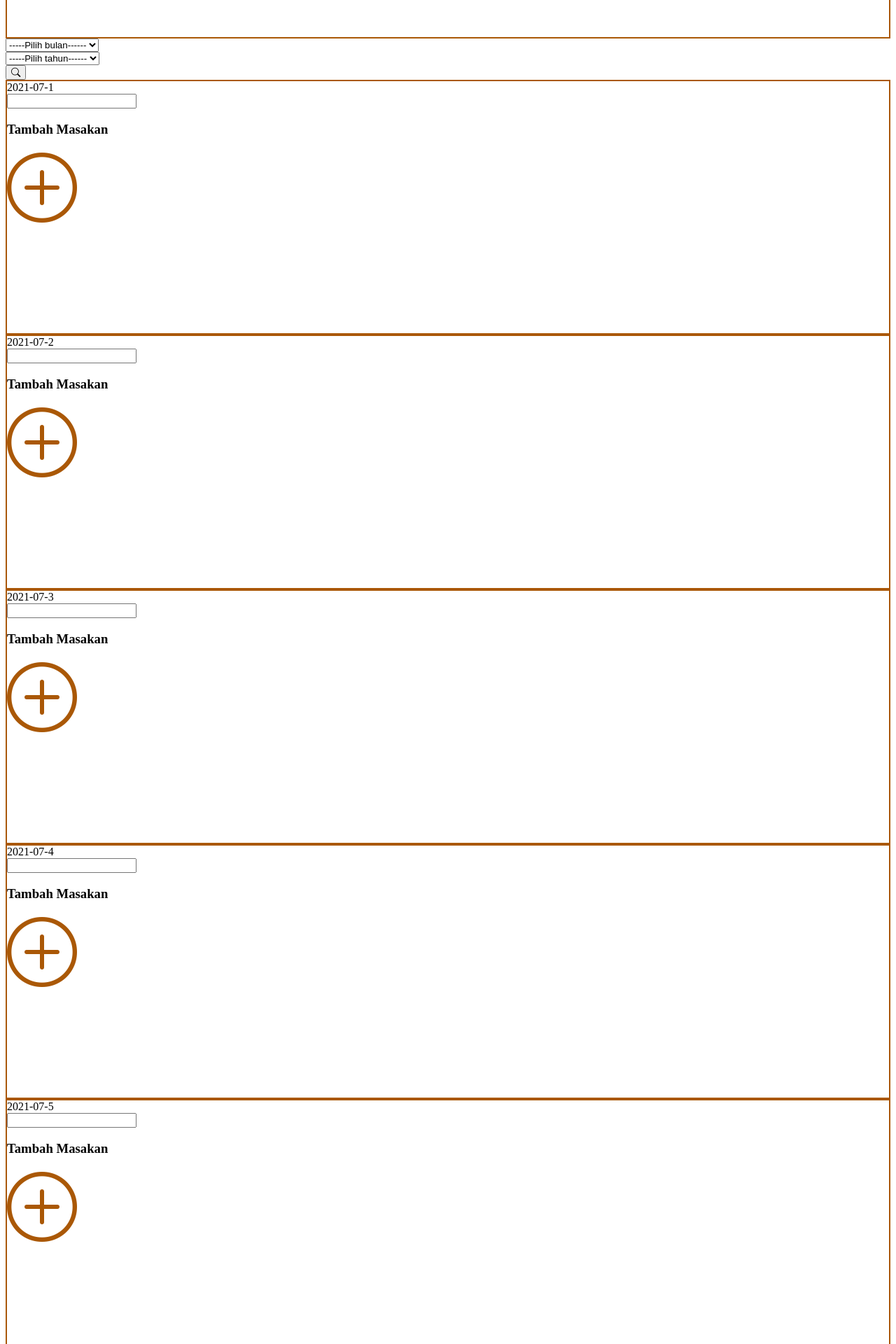
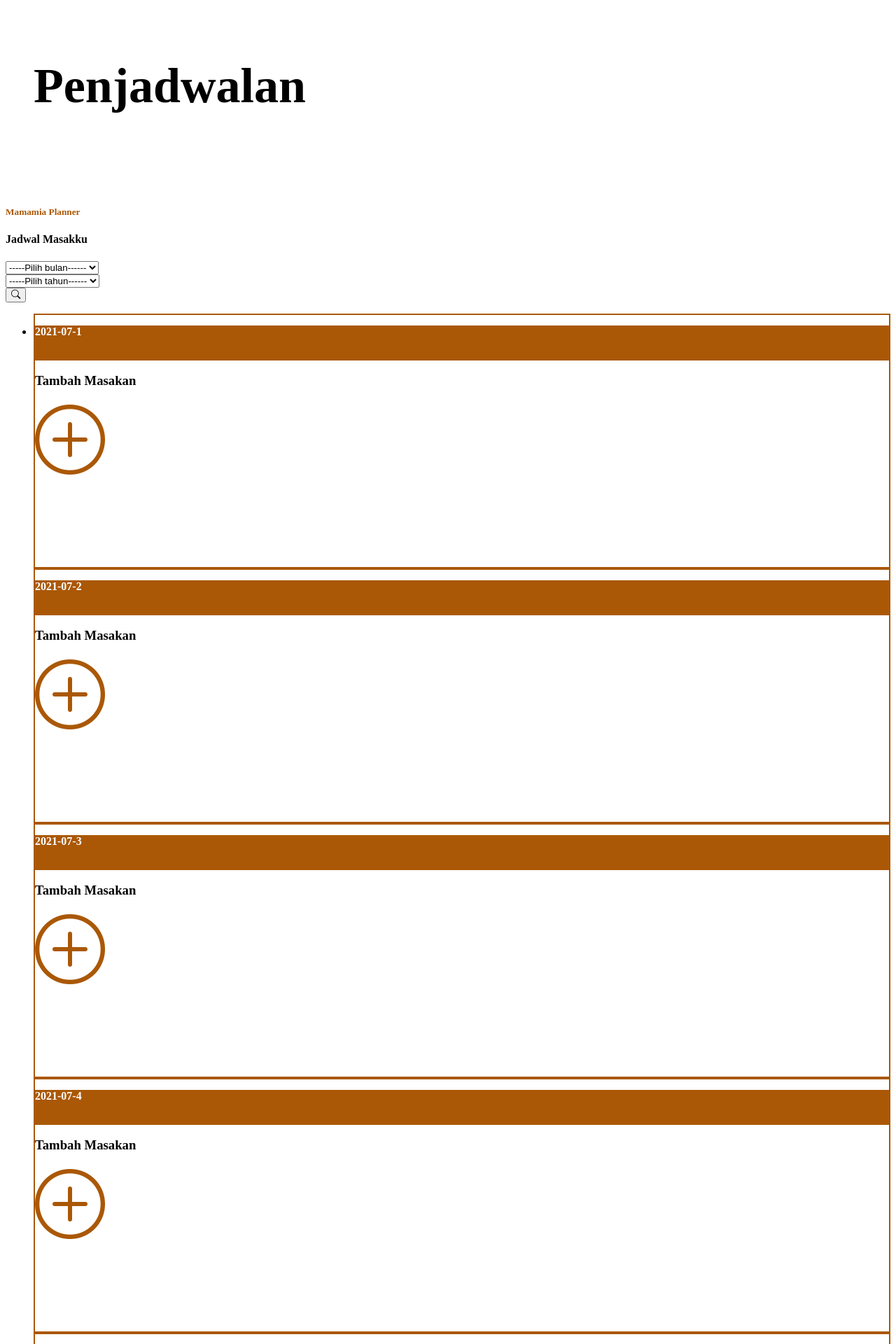
Before and after one commit to nadiaamanda-22/mamamiaplanner, a CodeIgniter app: the page made by application/views/frontend/penjadwalan/index.php in a window 1280 px wide. Shown: the part 317-2237 px from the top of the page at 70% size. Run offline with CodeIgniter, Linux system fonts and the light colour scheme; data that the repository does not hold is empty.

Commit message:
penjadwalan beres, minus hapus, edit, tanggal kurang 1

```diff
--- a/application/views/frontend/menu/menu.php
+++ b/application/views/frontend/menu/menu.php
@@ -44,4 +44,6 @@
       </div>
    </div>
 
+   <script src="<?= base_url() ?>js/F_resep.js"></script>
+
    <!-- End Menu -->
--- a/application/views/frontend/penjadwalan/index.php
+++ b/application/views/frontend/penjadwalan/index.php
@@ -5,22 +5,34 @@
 
   <title>Mamamia Planner</title>
   <link rel="stylesheet" href="https://cdn.jsdelivr.net/npm/bootstrap-icons@1.5.0/font/bootstrap-icons.css">
+
   <link rel="stylesheet" href="<?= base_url('assets/materialize/css/penjadwalan.css'); ?>">
 </head>
 
-         <div class="container penjadwalan1">
-          <div class="row">
-            <div class="col-md-4">
-              <div class="card kotak text-center">
-                <div class="kotakheader"><p>2021-12-01</p></div>
-                <div class="card-body">
-                  <div class="container">
-                    <div class="row">
-                      <div class="col-md-12">
-                        <h3 class="card-title mb-3">Tambah Masakan</h3>
-                      <a href="#modal1" class="modal-trigger"> <span><i class="bi bi-plus-circle plus"></i></span></a>
+<body>
+
+  <!-- sliders -->
+  <div class="slider mb-4">
+    <ul class="slides">
+      <li>
+        <img src="<?php echo base_url() ?>assets/img/slider/2.png"> <!-- random image -->
+        <div class="caption center-align">
+          <h3 class="white-text judul ">Penjadwalan</h3>
         </div>
+      </li>
   </div>
+  <!-- end -->
+
+  <!-- Dropdown -->
+  <div class="container jadwal">
+    <div class="row center">
+      <div class="col m12 s12">
+        <!-- Dropdown -->
+        <div class="container jadwal">
+          <div class="row center">
+            <div class="col m12 s12">
+              <h5>Mamamia Planner</h5>
+              <h4>Jadwal Masakku</h4>
             </div>
           </div>
         </div>
@@ -28,7 +40,8 @@
     </div>
   </div>
 
-        <!-- Form -->
+
+
 
   <div class="container">
     <div class="row">
@@ -52,9 +65,6 @@
       </div>
     </div>
   </div>
-
-        <!-- Akhir Form -->
-
   <?php
   $start = 0;
   $bulan = date('m');
@@ -66,16 +76,16 @@
   $kotak = 1;
   ?>
 
-        <!-- Slider main container -->
+  <!-- Form -->
+  <div class="container">
+    <div class="splide">
+      <div class="splide__track">
+        <ul class="splide__list">
+          <?php for ($i = 0; $i < $slide; $i++) : ?>
+            <li class="splide__slide">
               <div class="container penjadwalan1">
-          <div class="swiper-container swiper1">
-            <!-- Additional required wrapper -->
-            <div class="swiper-wrapper">
-              <?php for ($i = 0; $i < $slide; $i++) : ?>
-                <div class="swiper-slide">
-                  <div class="row page1">
+                <div class="row">
                   <?php for ($j = 0; $j < 6; $j++) : ?>
-                      <?php $search = array_search($tahun . '-' . $bulan . '-' . $k, array_column($jadwals, 'for_date')); ?>
                     <?php
                     $for_date = array_column($jadwals, 'for_date');
                     $found_key = array_search($tahun . '-' . $bulan . '-' . $k, $for_date);
@@ -91,9 +101,7 @@
                                     <div class="swiper-slide">
                                       <img class="materialboxed center" src="<?php echo base_url() ?>assets/img/slider/2.png">
                                       <h5><?= $jadwals[$found_key]['for_date'] ?></h5>
-                                        <h6>
-                                          <?= $jadwals[$found_key]['tbl_resep']['nama_resep'] ?>
-                                        </h6>
+                                      <h6><?= $jadwals[$found_key]['tbl_resep']['nama_resep'] ?></h6>
                                       <h6><?= $jadwals[$found_key]['tbl_resep']['asal_masakan'] ?></h6>
                                       <p><?= $jadwals[$found_key]['tbl_resep']['kalori'] ?> Kalori/Porsi</p>
 
@@ -102,7 +110,103 @@
                                     </div>
 
                                     <div class="swiper-slide">
+                                      <div class="card-body">
+                                        <div class="container">
+                                          <div class="row">
+                                            <div class="col-md-12">
+                                              <h3 class="card-title mb-3">Tambah Masakan</h3>
+                                              <a href="#modal1" class="modal-trigger"> <span><i class="bi bi-plus-circle plus"></i></span></a>
+                                            </div>
+                                          </div>
+                                        </div>
+                                      </div>
+                                    </div>
+
+                                  </div>
+                                  <div class="swiper-button-next" style="margin-top:20px;"></div>
+                                  <div class="swiper-button-prev" style="margin-top:20px;"></div>
+                                </div>
+                              </div>
+                            </div>
+                          </div>
+                        </div>
+                      </div>
+                    <?php else : ?>
+                      <div class="col-md-4">
+                        <div class="card kotak text-center">
+                          <div class="kotakheader">
+                            <p><?= $tahun . '-' . $bulan . '-' .  $k ?></p>
+                          </div>
+                          <div class="card-body">
+                            <div class="container">
+                              <div class="row">
+                                <div class="col-md-12">
+                                  <h3 class="card-title mb-3">Tambah Masakan</h3>
+                                  <a href="#modal1" class="modal-trigger add_penjadwalan_user" data-tanggal="<?= $tahun . '-' . $bulan . '-' .  $k ?>"> <span><i class="bi bi-plus-circle plus"></i></span></a>
+                                </div>
+                              </div>
+                            </div>
+                          </div>
+                        </div>
+                      </div>
+                    <?php endif; ?>
+                    <?php $k++ ?>
+                  <?php endfor; ?>
+                </div>
+              </div>
+            </li>
+          <?php endfor; ?> -->
+        </ul>
+      </div>
+    </div>
+
+
+  </div>
+  <!-- Akhir Form -->
+
+  <!-- <div class="container">
+    <div class="swiper-container swiper1">
+      <div class="swiper-wrapper">
+        <div class="swiper-slide">
+          <div class="container penjadwalan1">
+            <div class="row">
+              <div class="col-md-3">
+                <div class="card kotak text-center">
+                  <div class="kotakheader">
+                    <p>2021-12-01</p>
+                  </div>
+                  <div class="card-body">
+                    <div class="container">
+                      <div class="row">
+                        <div class="col-md-12">
+                          <h3 class="card-title mb-3">Tambah Masakan</h3>
+                          <a href="#modal1" class="modal-trigger"> <span><i class="bi bi-plus-circle plus"></i></span></a>
+                        </div>
+                      </div>
+                    </div>
+                  </div>
+                </div>
+              </div>
+
+              <div class="col-md-3">
+                <div class="card kotak">
+                  <div class="card-body kotak2 center">
+                    <div class="row">
+                      <div class="col-md-12">
+                        <div class="swiper-container mySwiper">
+                          <div class="swiper-wrapper">
+                            <div class="swiper-slide">
                               <img class="materialboxed center" src="<?php echo base_url() ?>assets/img/slider/2.png">
+                              <h5>1 Juli 2021</h5>
+                              <h6>Ayam Woku</h6>
+                              <h6>Sulawesi</h6>
+                              <p>400 Kalori/Porsi</p>
+
+                              <a class="btn edit" href="#" role="button"><i class="bi bi-pencil-square text-white"></i></a>
+                              <a class="btn hapus" href="#" role="button"><i class="bi bi-trash text-white"></i></a>
+                            </div>
+
+                            <div class="swiper-slide"><img class="materialboxed center" src="<?php echo base_url() ?>assets/img/slider/2.png">
                               <h5>1 Juli 2021</h5>
                               <h6>Ayam Woku</h6>
                               <h6>Sulawesi</h6>
@@ -121,42 +225,12 @@
                   </div>
                 </div>
               </div>
-                      <?php else : ?>
-                        <div class="col-md-4" name="kotaks[]">
+
+              <div class="col-md-3">
                 <div class="card kotak text-center">
-                            <div><?= $tahun . '-' . $bulan . '-' .  $k ?></div>
-                            <form action=""><input type="text" name="loop_tanggal[]" value="" class="loop_tanggal"></form>
-                            <div class="card-body">
-                              <div class="container">
-                                <div class="row">
-                                  <div class="col-md-12">
-                                    <h3 class="card-title mb-3">Tambah Masakan</h3>
-                                    <a href="#modal1" class="modal-trigger add_penjadwalan_user" data-tanggal="<?= $tahun . '-' . $bulan . '-' .  $k ?>"> <span><i class="bi bi-plus-circle plus"></i></span></a>
+                  <div class="kotakheader">
+                    <p>2021-12-01</p>
                   </div>
-                                </div>
-                              </div>
-                            </div>
-                          </div>
-                        </div>
-                      <?php endif; ?>
-                      <?php $k++ ?>
-                    <?php endfor; ?>
-                  </div>
-                </div>
-              <?php endfor; ?> -->
-            </div>
-
-            <!-- If we need navigation buttons -->
-            <div class="swiper-button-prev slide2"></div>
-            <div class="swiper-button-next slide3"></div>
-
-          </div>
-        </div>
-
-          <div class="row">
-            <div class="col-md-4">
-            <div class="card kotak text-center">
-              <div class="kotakheader"><p>2021-12-01</p></div>
                   <div class="card-body">
                     <div class="container">
                       <div class="row">
@@ -169,9 +243,11 @@
                   </div>
                 </div>
               </div>
-            <div class="col-md-4">
+              <div class="col-md-3">
                 <div class="card kotak text-center">
-                <div class="kotakheader"><p>2021-12-01</p></div>
+                  <div class="kotakheader">
+                    <p>2021-12-01</p>
+                  </div>
                   <div class="card-body">
                     <div class="container">
                       <div class="row">
@@ -184,10 +260,11 @@
                   </div>
                 </div>
               </div>
-
-            <div class="col-md-4">
+              <div class="col-md-3">
                 <div class="card kotak text-center">
-              <div class="kotakheader"><p>2021-12-01</p></div>
+                  <div class="kotakheader">
+                    <p>2021-12-01</p>
+                  </div>
                   <div class="card-body">
                     <div class="container">
                       <div class="row">
@@ -195,6 +272,66 @@
                           <h3 class="card-title mb-3">Tambah Masakan</h3>
                           <a href="#modal1" class="modal-trigger"> <span><i class="bi bi-plus-circle plus"></i></span></a>
                         </div>
+                      </div>
+                    </div>
+                  </div>
+                </div>
+              </div>
+            </div>
+
+          </div>
+        </div>
+        <div class="swiper-slide">Slide 2</div>
+
+      </div>
+      <div class="swiper-button-next slide2"></div>
+      <div class="swiper-button-prev slide3"></div>
+    </div>
+
+
+  </div> -->
+
+  <!-- Card -->
+
+  <!-- Akhir Card -->
+  <div id="modal1" class="modal modalpenjadwalan">
+    <div class="modal-content">
+      <h4>Pilih Menu Masakan</h4>
+      <div class="divider"></div>
+      <div class="content">
+        <div class="row">
+          <div class="col s12">
+            <div class="row">
+              <form action="" id="form_penjadwalan_user">
+                <div class="input-field col s12">
+                  <i class="bi bi-search prefix"></i>
+                  <input type="text" id="key_resep_jadwal" name="key_resep_jadwal" autocomplete="off">
+                  <label for="key_resep_jadwal">Cari Masakan</label>
+                  <div id="resep_notfound" class="form-text text-danger"></div>
+                </div>
+            </div>
+          </div>
+          <h5>Menu</h5>
+          <select class="form-select list_resep" ria-label="Default select example" style="margin-bottom:10px;">
+            <option selected class="option_list">-----List Resep Masakan------</option>
+          </select>
+          <div class="row">
+            <div class="input-field col s6">
+              <input placeholder="Asal Masakan" id="asal_masakan" name="" type="text" readonly>
+              <label for="asal_masakan">
+                <h5>Asal Masakan</h5>
+              </label>
+            </div>
+            <div class="input-field col s3">
+              <input id="kalori_perporsi" placeholder="kalori_perporsi" type="text" readonly>
+              <label for="kalori_perporsi">
+                <h5>Kalori</h5>
+              </label>
+            </div>
+            <div class="row">
+              <div class="input-field col s12">
+                <textarea id="catatan" name="catatan" class="materialize-textarea"></textarea>
+                <label for="catatan">Catatan</label>
               </div>
             </div>
           </div>
@@ -221,8 +358,14 @@
     </form>
   </div>
 
+
+
+
+  <!-- Modal Structure -->
+
+
+
+</body>
+
+</html>
 <script src="<?= base_url() ?>js/F_penjadwalan.js"></script>
-
-        <!-- </body>
-
-</html> -->
--- a/js/F_penjadwalan.js
+++ b/js/F_penjadwalan.js
@@ -247,7 +247,7 @@
 
     $('#key_resep_jadwal').on('keyup', function(){
         let keyword = $('#key_resep_jadwal').val();
-
+        console.log('ok')
         $.ajax({
         url : 'http://localhost:3000/resep/search/'+keyword,
         type : 'GET',
```
Also changed, not shown: application/views/templates/footer.php (+29 -21 lines), application/views/templates/header.php (+9 -7 lines), js/F_resep.js (added). Lines whose indentation alone changed are shown as unchanged.
